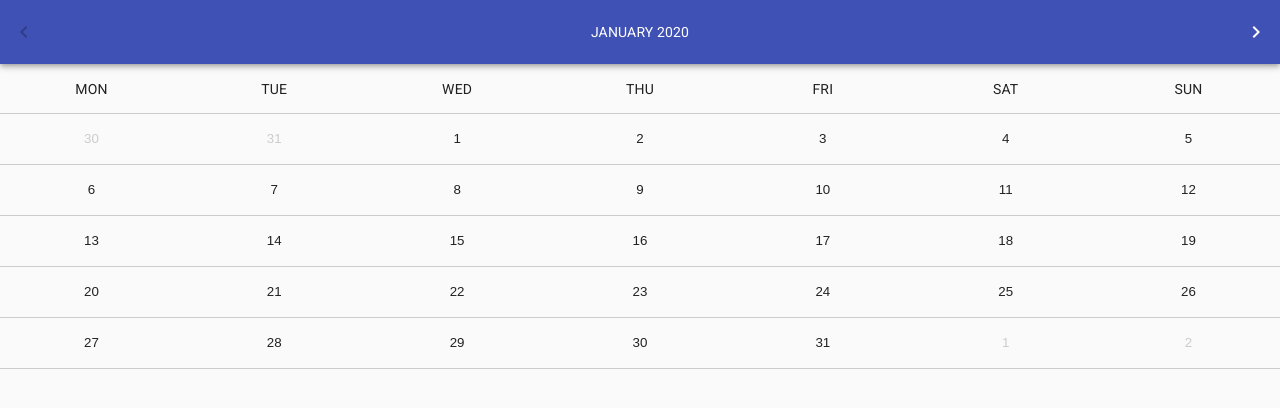
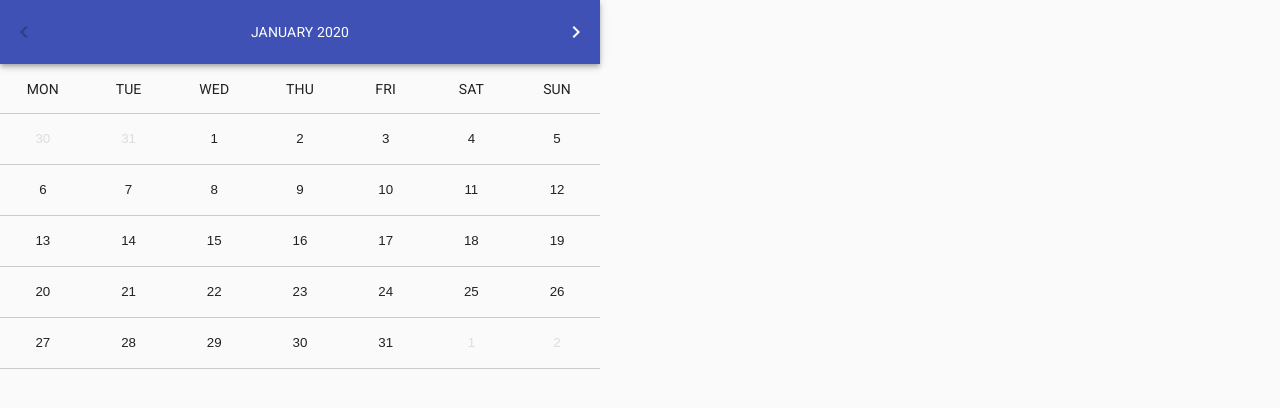
Before and after one commit to Psgins/react-simple-calendar, a React (Create React App) app: page / in a window 1280 px wide. Shown: the top 408 px of the page. Built offline with nearby package versions, Linux system fonts and the light colour scheme.

Commit message:
Desktop Version

```diff
--- a/src/components/CalContainer.tsx
+++ b/src/components/CalContainer.tsx
@@ -6,7 +6,11 @@ import { getMonth } from 'date-fns';
 import { DateDescription } from '../types/DateDescription';
 
 const useStyles = makeStyles(theme => ({
-  root: {},
+  root: {
+    [theme.breakpoints.up(600)]: {
+      maxWidth: 600,
+    },
+  },
   footer: {
     display: 'block',
     [theme.breakpoints.up(600)]: {
--- a/src/components/CalDay.tsx
+++ b/src/components/CalDay.tsx
@@ -1,36 +1,45 @@
 import React, { FC, useState } from 'react';
-import { format } from 'date-fns';
 import ButtonBase from '@material-ui/core/ButtonBase';
-import { makeStyles } from '@material-ui/core/styles';
+import Tooltip from '@material-ui/core/Tooltip';
+import { makeStyles, useTheme } from '@material-ui/core/styles';
+import useMediaQuery from '@material-ui/core/useMediaQuery';
 import clsx from 'clsx';
-import CalDayDescription from './CalDayDescription';
-import { DateDescription } from '../types/DateDescription';
-import CalDialog from './CalDialog';
 
 interface CalDayProps {
+  outer?: boolean;
   description?: string;
-  outer?: boolean;
-  value: DateDescription['date'];
-  onDescriptionChange: (description: string) => void;
+  onClick: () => void;
+  value: string;
 }
 
 const useStyles = makeStyles(theme => ({
   root: {
+    position: 'relative',
     borderBottom: '1px solid #ccc',
-    justifyContent: 'flex-start',
     '&:hover': {
       backgroundColor: 'rgba(0,0,0,0.08)',
     },
     [theme.breakpoints.up(600)]: {
-      width: 'calc(100% / 7)',
+      width: 'calc(100%/7)',
       textAlign: 'center',
     },
+  },
+  button: {
+    width: '100%',
+    justifyContent: 'flex-start',
   },
   outer: {
     display: 'none',
     [theme.breakpoints.up(600)]: {
-      display: 'flex',
-      color: '#ccc',
+      color: '#ddd',
+      display: 'block',
+    },
+  },
+  description: {
+    display: 'inline-block',
+    lineHeight: '50px',
+    [theme.breakpoints.up(600)]: {
+      display: 'none',
     },
   },
   displayDay: {
@@ -43,39 +52,55 @@ const useStyles = makeStyles(theme => ({
       width: '100%',
     },
   },
+  mark: {
+    [theme.breakpoints.up(600)]: {
+      display: 'block',
+      '&::before': {
+        content: "''",
+        borderTop: '15px solid red',
+        borderRight: '15px solid transparent',
+        borderBottom: '15px solid transparent',
+        position: 'absolute',
+        top: 0,
+        left: 0,
+      },
+    },
+  },
 }));
 
-const CalDay: FC<CalDayProps> = ({ value, description, outer, onDescriptionChange }) => {
+const CalDay: FC<CalDayProps> = ({ value, outer, description, onClick }) => {
   const classes = useStyles();
-  const [shouldOpenDialog, setOpenDialog] = useState(false);
+  const [shouldOpenTooltip, setOpenTooltip] = useState(false);
+  const theme = useTheme();
+  const mediaQueryMatch = useMediaQuery<boolean>(theme.breakpoints.up(600));
 
-  const handleOnClick = () => {
-    setOpenDialog(true);
+  const handleTooltipOpen = () => {
+    if (description) {
+      if (mediaQueryMatch) {
+        setOpenTooltip(true);
+      }
+    }
   };
 
-  const handleDialogOnSave = (description: string) => {
-    onDescriptionChange(description);
-    setOpenDialog(false);
-  };
-
-  const handleDialogOnCancel = () => {
-    setOpenDialog(false);
+  const handleTooltipClose = () => {
+    setOpenTooltip(false);
   };
 
   return (
-    <>
-      <ButtonBase className={clsx(classes.root, { [classes.outer]: outer })} onClick={handleOnClick}>
-        <div className={classes.displayDay}>{format(value, 'd')}</div>
-        {description && <CalDayDescription value={description} />}
-      </ButtonBase>
-      <CalDialog
-        open={shouldOpenDialog}
-        date={value}
-        description={description}
-        onSave={handleDialogOnSave}
-        onCancel={handleDialogOnCancel}
-      />
-    </>
+    <Tooltip
+      arrow
+      open={shouldOpenTooltip}
+      onOpen={handleTooltipOpen}
+      onClose={handleTooltipClose}
+      title={description || ''}
+    >
+      <div className={clsx(classes.root, { [classes.outer]: outer }, { [classes.mark]: description })}>
+        <ButtonBase className={classes.button} onClick={onClick}>
+          <div className={classes.displayDay}>{value}</div>
+          {description && <div className={classes.description}>{description}</div>}
+        </ButtonBase>
+      </div>
+    </Tooltip>
   );
 };
 
--- /dev/null
+++ b/src/components/CalDayContainer.tsx
@@ -0,0 +1,50 @@
+import React, { FC, useState } from 'react';
+import { format } from 'date-fns';
+import { DateDescription } from '../types/DateDescription';
+import CalDialog from './CalDialog';
+import CalDay from './CalDay';
+
+interface handleOnClickProps {
+  outer?: boolean;
+}
+
+interface CalDayContainerProps {
+  description?: string;
+  outer?: boolean;
+  value: DateDescription['date'];
+  onDescriptionChange: (description: string) => void;
+}
+
+const CalDayContainer: FC<CalDayContainerProps> = ({ value, description, outer, onDescriptionChange }) => {
+  const [shouldOpenDialog, setOpenDialog] = useState(false);
+
+  const handleOnClick = ({ outer }: handleOnClickProps) => () => {
+    if (!outer) {
+      setOpenDialog(true);
+    }
+  };
+
+  const handleDialogOnSave = (description: string) => {
+    onDescriptionChange(description);
+    setOpenDialog(false);
+  };
+
+  const handleDialogOnCancel = () => {
+    setOpenDialog(false);
+  };
+
+  return (
+    <>
+      <CalDay outer={outer} value={format(value, 'd')} description={description} onClick={handleOnClick({ outer })} />
+      <CalDialog
+        open={shouldOpenDialog}
+        date={value}
+        description={description}
+        onSave={handleDialogOnSave}
+        onCancel={handleDialogOnCancel}
+      />
+    </>
+  );
+};
+
+export default CalDayContainer;
--- a/src/components/CalDayDescription.tsx
+++ b/src/components/CalDayDescription.tsx
@@ -13,11 +13,31 @@ const useStyles = makeStyles(theme => ({
       display: 'none',
     },
   },
+  mark: {
+    display: 'none',
+    [theme.breakpoints.up(600)]: {
+      display: 'block',
+      '&::before': {
+        content: "''",
+        borderTop: '15px solid red',
+        borderRight: '15px solid transparent',
+        borderBottom: '15px solid transparent',
+        position: 'absolute',
+        top: 0,
+        left: 0,
+      },
+    },
+  },
 }));
 
 const CalDayDescription: FC<CalDayDescriptionProps> = ({ value }) => {
   const classes = useStyles();
-  return <div className={classes.root}>{value}</div>;
+  return (
+    <>
+      <div className={classes.mark}></div>
+      <div className={classes.root}>{value}</div>
+    </>
+  );
 };
 
 export default CalDayDescription;
--- a/src/components/CalDaysContainer.tsx
+++ b/src/components/CalDaysContainer.tsx
@@ -2,7 +2,7 @@ import React, { FC, useMemo } from 'react';
 import { addDays, getDay, getDaysInMonth } from 'date-fns';
 import { makeStyles } from '@material-ui/core/styles';
 import { DateDescription } from '../types/DateDescription';
-import CalDay from './CalDay';
+import CalDayContainer from './CalDayContainer';
 
 interface CalDaysContainerProps {
   currentMonth: number;
@@ -60,9 +60,9 @@ const CalDaysContainer: FC<CalDaysContainerProps> = ({ currentMonth, description
 
   return (
     <div className={classes.root}>
-      {days.map(({ outer, date }, index) => (
-        <CalDay
-          key={index}
+      {days.map(({ outer, date }) => (
+        <CalDayContainer
+          key={date.getTime()}
           value={date}
           description={descriptions[date.getTime()]}
           outer={outer}
--- a/src/components/CalDialog.tsx
+++ b/src/components/CalDialog.tsx
@@ -23,7 +23,7 @@ const CalDialog: FC<CalDialogProps> = ({ open, date, description, onSave, onCanc
 
   return (
     <Dialog fullWidth open={open} maxWidth="sm">
-      <DialogTitle>{format(date, 'dd MMMM yyyy')}</DialogTitle>
+      <DialogTitle>{format(date, 'd MMMM yyyy')}</DialogTitle>
       <DialogContent>
         <TextField
           fullWidth
```
